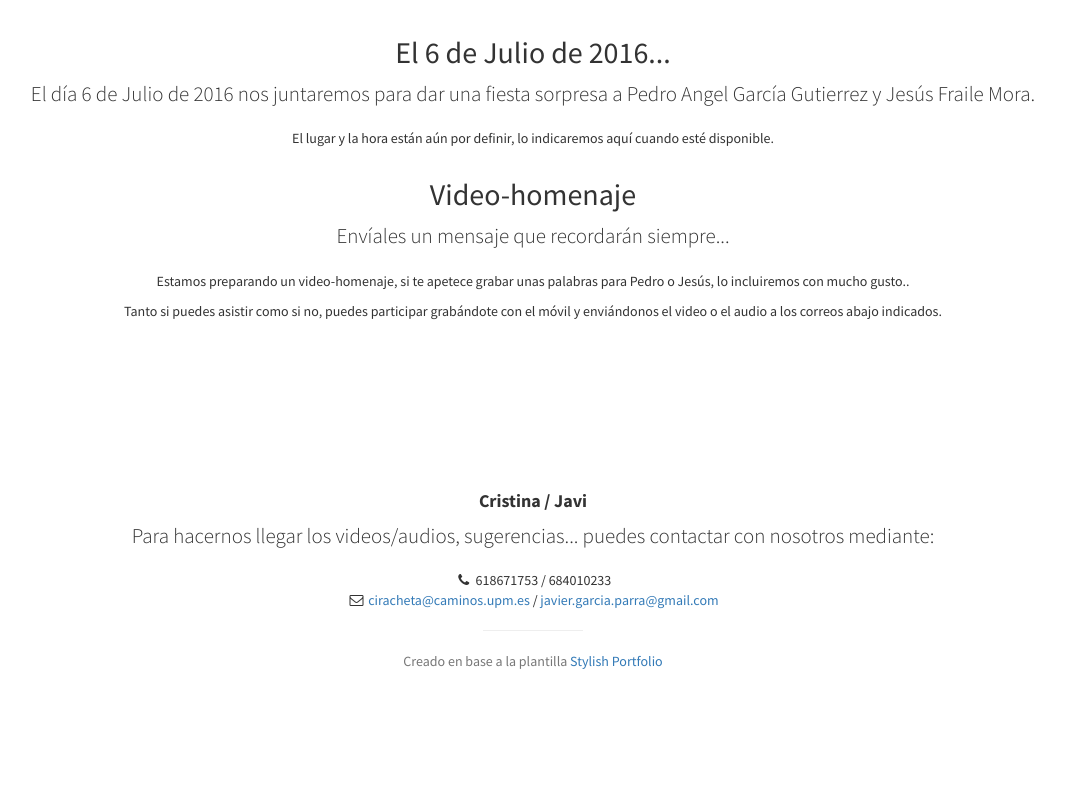
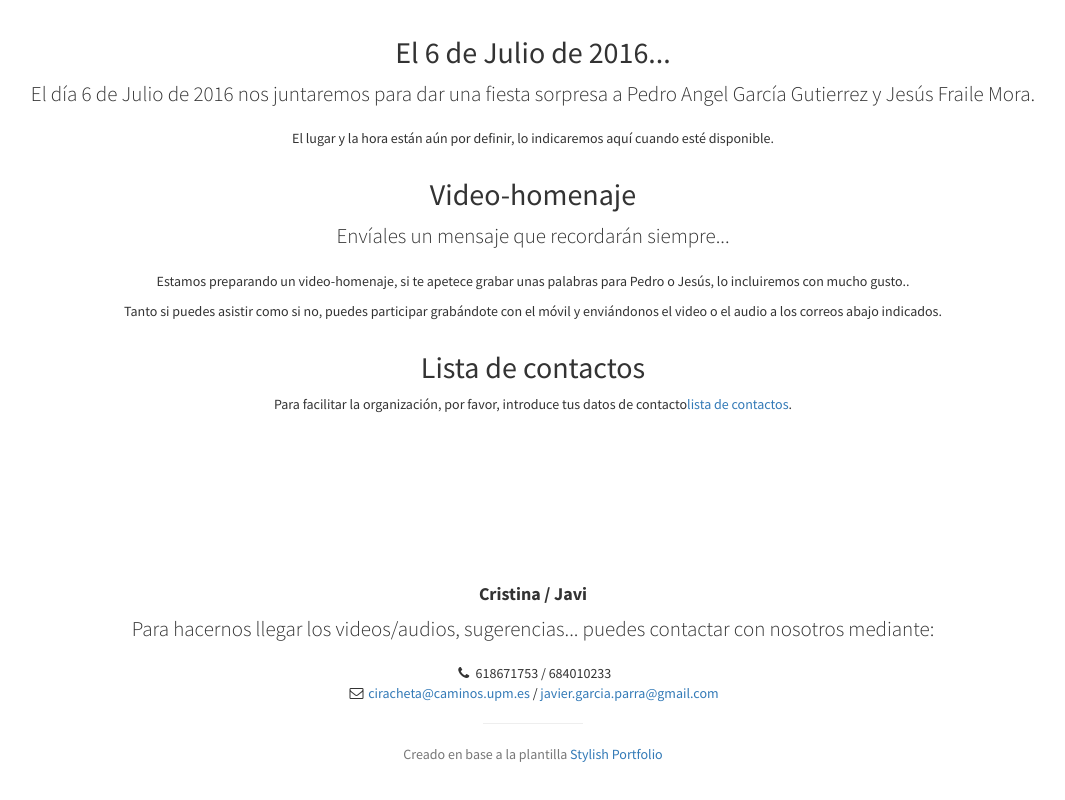
Before and after one commit to jgpATs2w/jubiletis, a plain HTML site: page index.html in a window 1280 px wide. Shown: the part 834-1634 px from the top of the page, without its empty margins (107-1172 px from the left). Drawn offline with nearby package versions, Linux system fonts and the light colour scheme.

Commit message:
añadida lista

```diff
--- a/index.html
+++ b/index.html
@@ -59,6 +59,14 @@
                     </p>
                     <p>
                       Tanto si puedes asistir como si no, puedes participar grabándote con el móvil y enviándonos el video o el audio a los correos abajo indicados.
+                    </p>
+                </div>
+            </div>
+            <div class="row">
+                <div class="col-lg-12 text-center">
+                    <h2>Lista de contactos</h2>
+                    <p>
+                      Para facilitar la organización, por favor, introduce tus datos de contacto<a href="https://docs.google.com/document/d/1LwjFKyaaHPgFNHBdx-i5bmW24hpDx8m14pAN76K-RwA/edit?usp=sharing">lista de contactos</a>.
                     </p>
                 </div>
             </div>
```
